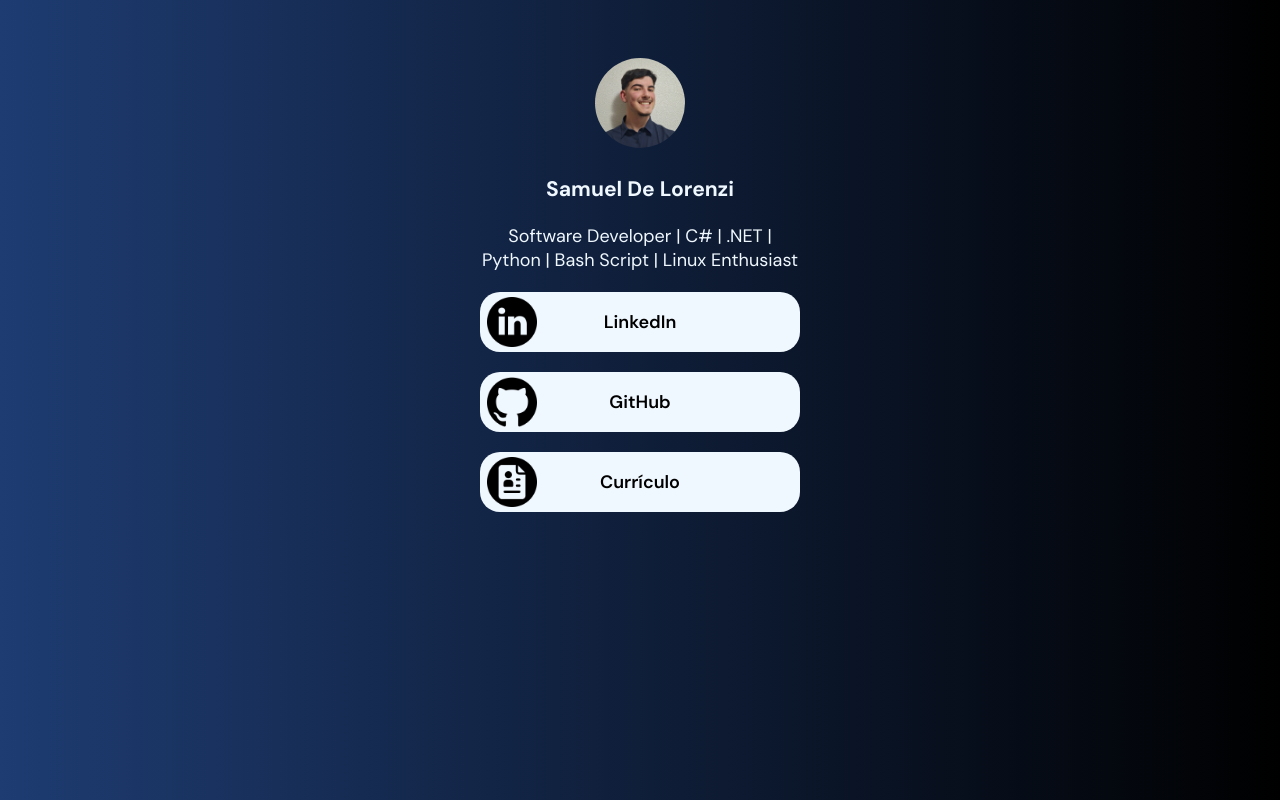
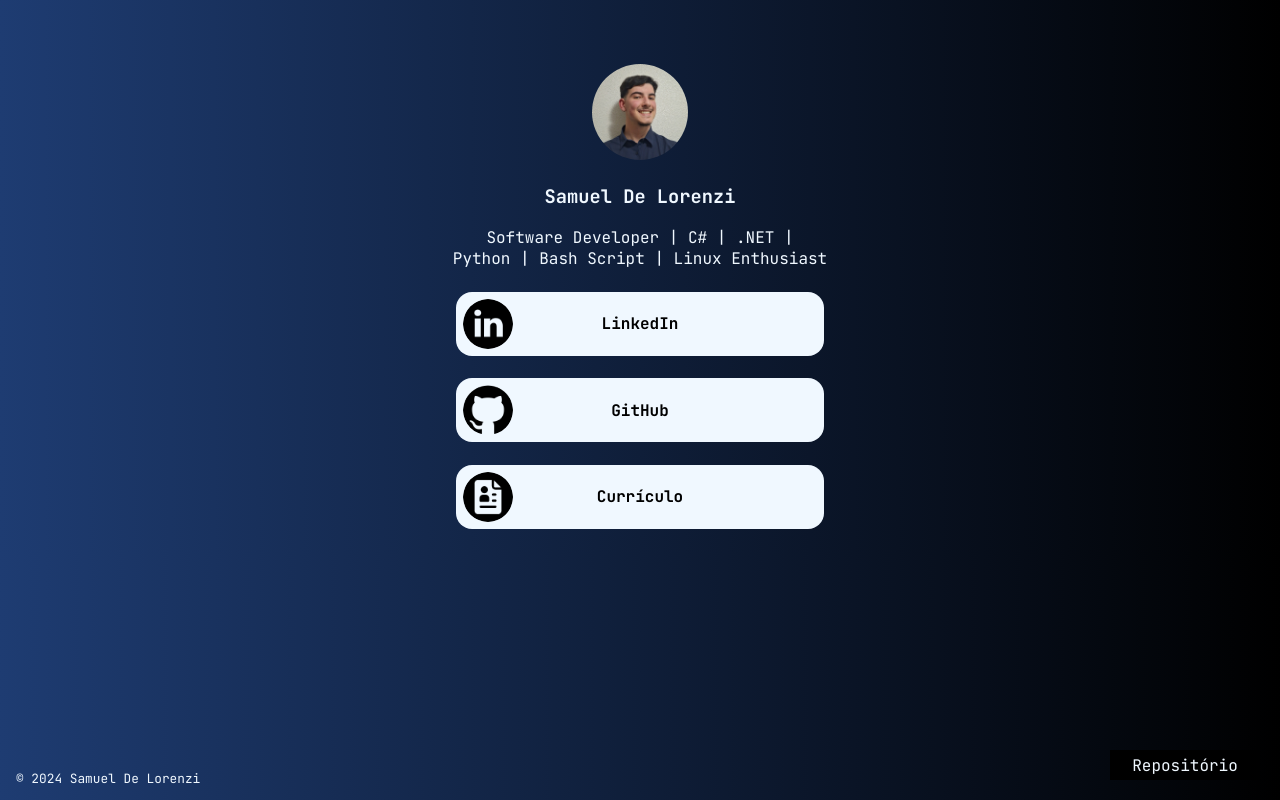
Before and after one commit to samueldelorenzi/MyLinks, a plain HTML site: page index.html in a window 1280 px wide. Drawn offline with Linux system fonts and the light colour scheme.

Commit message:
adicionado copy e botao que leva ao repositorio, fonte alterada

```diff
--- a/index.html
+++ b/index.html
@@ -6,7 +6,7 @@
     <title>My Links</title>
     <link rel="preconnect" href="https://fonts.googleapis.com">
     <link rel="preconnect" href="https://fonts.gstatic.com" crossorigin>
-    <link href="https://fonts.googleapis.com/css2?family=DM+Sans:ital,opsz,wght@0,9..40,100..1000;1,9..40,100..1000&display=swap" rel="stylesheet">
+    <link href="https://fonts.googleapis.com/css2?family=JetBrains+Mono:ital,wght@0,100..800;1,100..800&display=swap" rel="stylesheet">
     <link rel="stylesheet" href="style/style.css">
     <script src="script/script.js" defer></script>
     <link rel="icon" href="assets/link.png" type="image/x-icon">
@@ -35,5 +35,15 @@
             <p>Currículo</p>
         </div>
     </div>
+    <div id="copydiv">
+        <p id="copy">© 2024 Samuel De Lorenzi</p>
+    </div>
+    <div id="github-button">
+        <a href="https://github.com/samueldelorenzi/MyLinks" target="_blank">
+            <div id="teste">
+                <p>Repositório</p>
+            </div>
+        </a>
+    </div>
 </body>
 </html>
--- a/style/style.css
+++ b/style/style.css
@@ -1,13 +1,15 @@
 body {
-    font-family: "DM Sans", sans-serif;
-    font-size: 18px;
+    font-family: "JetBrains Mono", monospace;
+    font-size: 1rem;
     color: aliceblue;
     background: linear-gradient(to right, #1e3c72, #000000);
     background-size: cover;
+    margin: 0;
 }
 
 #container {
     text-align: center;
+    white-space: nowrap;
 }
 
 #descricao {
@@ -15,20 +17,21 @@ body {
 }
 
 #perfil {
-    height: 90px;
+    height: 6rem;
     width: auto;
     border-radius: 50%;
-    margin-top: 50px;
+    margin-top: 4rem;
+    user-select: none;
 }
 
 .caixa {
-    width: 20rem;
-    height: 6%;
+    width: 23rem;
+    height: 4rem;
     background-color: aliceblue;
-    border-radius: 20px;
+    border-radius: 1rem;
     color: black;
-    font-weight: 600;
-    margin: 20px auto;
+    font-weight: 700;
+    margin: 1.4rem auto;
     display: flex;
     align-items: center;
     transition: background-color 0.3s ease, transform 0.3s ease;
@@ -45,6 +48,8 @@ body {
     height: auto;
     margin: 7px;
     position: absolute;
+    user-select: none;
+    border-radius: 50%;
 }
 
 .rede {
@@ -56,3 +61,44 @@ body {
     text-decoration: none;
     color: black
 }
+
+#copydiv {
+    position: absolute;
+    bottom: 0;
+    left: 0;
+    white-space: nowrap;
+    padding-left: 1rem;
+    font-size: 0.8rem;
+    visibility: hidden;
+}
+
+#github-button {
+    position: fixed;
+    bottom: 20px;
+    right: 20px;
+    z-index: 100;
+    visibility: hidden;
+}
+
+#github-button a {
+    text-decoration: none;
+    color: inherit;
+}
+
+#teste {
+    background-color: black;
+    width: 150px;
+    height: 30px;
+    display: flex;
+    justify-content: center;
+    align-items: center;
+}
+
+@media (min-width: 80rem) {
+    #copydiv {
+        visibility: visible;
+    }
+    #github-button {
+        visibility: visible;
+    }
+}
```
